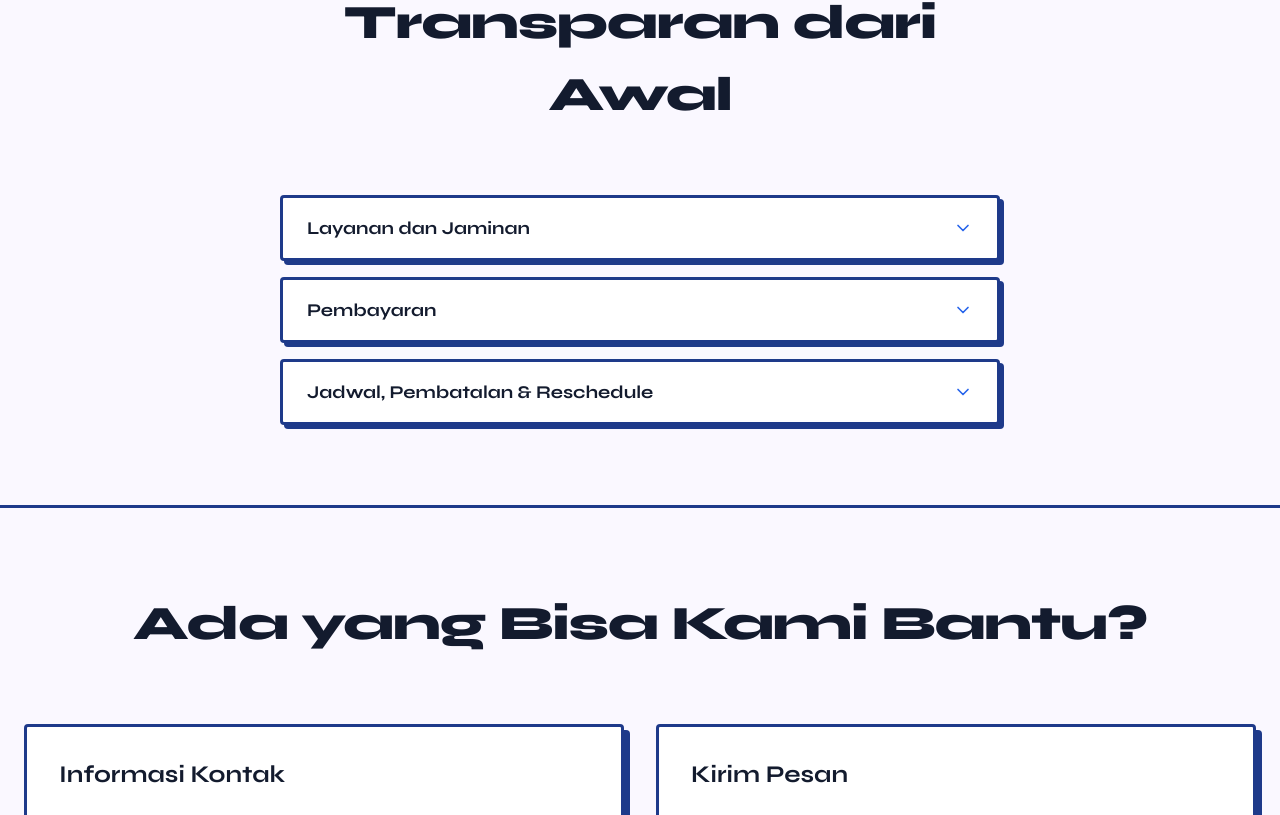
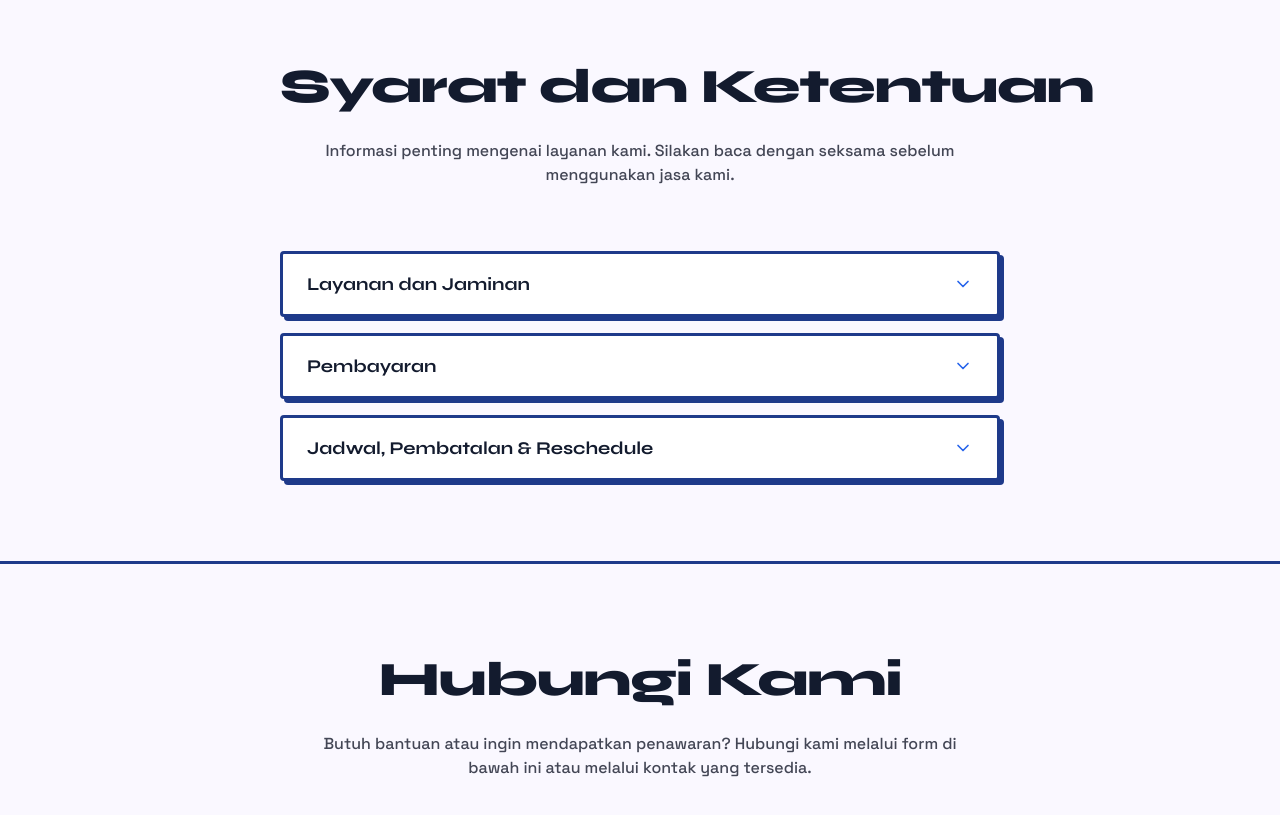
Before and after one commit to AlBasyaar/CV-Zen-Cool, a Next.js app: page / in a window 1280 px wide. Shown: the part 3385-4200 px from the top of the page. Built offline with nearby package versions, Linux system fonts and the light colour scheme.

Commit message:
Update contact, FAQ, and testimonial sections with new content and improved layout for better user engagement

```diff
--- a/app/components/ContactSection.tsx
+++ b/app/components/ContactSection.tsx
@@ -5,7 +5,7 @@ import { buttonBase, cardBase } from "./shared";
 
 const FacebookIcon = ({ className }: { className?: string }) => (
   <svg viewBox="0 0 24 24" fill="currentColor" className={className}>
-    <path d="M24 12.073c0-6.627-5.373-12-12-12s-12 5.373-12 12c0 5.99 4.388 10.954 10.125 11.854v-8.385H7.078v-3.469h3.047V9.43c0-3.007 1.792-4.669 4.533-4.669 1.312 0 2.686.235 2.686.235v2.953H15.83c-1.491 0-1.956.925-1.956 1.874v2.25h3.328l-.532 3.469h-2.796v8.385C19.612 23.027 24 18.062 24 12.073z"/>
+    <path d="M24 12.073c0-6.627-5.373-12-12-12s-12 5.373-12 12c0 5.99 4.388 10.954 10.125 11.854v-8.385H7.078v-3.469h3.047V9.43c0-3.007 1.792-4.669 4.533-4.669 1.312 0 2.686.235 2.686.235v2.953H15.83c-1.491 0-1.956.925-1.956 1.874v2.25h3.328l-.532 3.469h-2.796v8.385C19.612 23.027 24 18.062 24 12.073z" />
   </svg>
 );
 
@@ -19,7 +19,7 @@ const InstagramIcon = ({ className }: { className?: string }) => (
 
 const TiktokIcon = ({ className }: { className?: string }) => (
   <svg viewBox="0 0 24 24" fill="currentColor" className={className}>
-    <path d="M12.525.02c1.31-.02 2.61-.01 3.91-.02.08 1.53.63 3.09 1.75 4.17 1.12 1.11 2.7 1.62 4.24 1.79v4.03c-1.44-.05-2.89-.35-4.2-.97-.57-.26-1.1-.59-1.62-.93-.01 2.92.01 5.84-.02 8.75-.08 2.25-.8 4.45-2.2 6.13-1.6 1.91-4.04 2.96-6.49 2.77-2.67-.15-5.18-1.57-6.52-3.8-1.42-2.31-1.45-5.34-.1-7.7 1.25-2.19 3.6-3.66 6.09-3.92.15-.02.31-.02.46-.02v4.06c-1.41.09-2.73.91-3.4 2.12-.66 1.18-.68 2.69-.11 3.89.58 1.19 1.94 1.97 3.28 1.96 1.34 0 2.59-.83 3.12-2.07.24-.54.33-1.14.33-1.74V.02z"/>
+    <path d="M12.525.02c1.31-.02 2.61-.01 3.91-.02.08 1.53.63 3.09 1.75 4.17 1.12 1.11 2.7 1.62 4.24 1.79v4.03c-1.44-.05-2.89-.35-4.2-.97-.57-.26-1.1-.59-1.62-.93-.01 2.92.01 5.84-.02 8.75-.08 2.25-.8 4.45-2.2 6.13-1.6 1.91-4.04 2.96-6.49 2.77-2.67-.15-5.18-1.57-6.52-3.8-1.42-2.31-1.45-5.34-.1-7.7 1.25-2.19 3.6-3.66 6.09-3.92.15-.02.31-.02.46-.02v4.06c-1.41.09-2.73.91-3.4 2.12-.66 1.18-.68 2.69-.11 3.89.58 1.19 1.94 1.97 3.28 1.96 1.34 0 2.59-.83 3.12-2.07.24-.54.33-1.14.33-1.74V.02z" />
   </svg>
 );
 
@@ -28,9 +28,12 @@ export function ContactSection() {
     <div className="w-full border-t-[3px] border-[#1E3A8A]">
       <section id="kontak" className="py-20 px-6 max-w-[1280px] mx-auto">
         <div className="text-center mb-16">
-          <h2 className="font-[family-name:var(--font-syne)] text-[clamp(2rem,4vw,3rem)] font-extrabold text-[#131b2e] tracking-tight">
-            Ada yang Bisa Kami Bantu?
+          <h2 className="font-[family-name:var(--font-syne)] text-[clamp(2rem,4vw,3rem)] font-extrabold text-[#131b2e] tracking-tight mb-4">
+            Hubungi Kami
           </h2>
+          <p className="text-[#434655] font-medium max-w-2xl mx-auto">
+            Butuh bantuan atau ingin mendapatkan penawaran? Hubungi kami melalui form di bawah ini atau melalui kontak yang tersedia.
+          </p>
         </div>
 
         <div className="grid grid-cols-1 md:grid-cols-2 gap-8">
@@ -87,9 +90,9 @@ export function ContactSection() {
                 <div className="font-[family-name:var(--font-syne)] font-bold text-lg mb-3">Ikuti Kami</div>
                 <div className="flex gap-3">
                   {[
-                    { Icon: FacebookIcon, label: "Facebook", href: "https://facebook.com" },
-                    { Icon: InstagramIcon, label: "Instagram", href: "https://instagram.com" },
-                    { Icon: TiktokIcon, label: "TikTok", href: "https://tiktok.com" }
+                    { Icon: FacebookIcon, label: "Facebook", href: "https://www.facebook.com/profile.php?id=61581807759926" },
+                    { Icon: InstagramIcon, label: "Instagram", href: "https://www.instagram.com/cvzencool/" },
+                    { Icon: TiktokIcon, label: "TikTok", href: "https://www.tiktok.com/@cvzencool" }
                   ].map(({ Icon, label, href }, i) => (
                     <a
                       key={i}
--- a/app/components/FAQSection.tsx
+++ b/app/components/FAQSection.tsx
@@ -82,9 +82,12 @@ export function FAQSection() {
   return (
     <section id="faq" className="py-20 px-6 max-w-3xl mx-auto">
       <div className="text-center mb-16">
-        <h2 className="font-[family-name:var(--font-syne)] text-[clamp(2rem,4vw,3rem)] font-extrabold text-[#131b2e] tracking-tight">
-          Transparan dari Awal
+        <h2 className="font-[family-name:var(--font-syne)] text-[clamp(1.5rem,4vw,3rem)] font-extrabold text-[#131b2e] tracking-tight mb-4 whitespace-nowrap">
+          Syarat dan Ketentuan
         </h2>
+        <p className="text-[#434655] font-medium">
+          Informasi penting mengenai layanan kami. Silakan baca dengan seksama sebelum menggunakan jasa kami.
+        </p>
       </div>
 
       <div className="space-y-4">
--- a/app/components/TestimonialSection.tsx
+++ b/app/components/TestimonialSection.tsx
@@ -22,9 +22,12 @@ export function TestimonialSection() {
     <section id="testimoni" className="py-20 px-6 bg-[#2563EB] border-y-[3px] border-[#1E3A8A] shadow-[0px_8px_0px_0px_#1E3A8A]">
       <div className="max-w-[1280px] mx-auto">
         <div className="text-center mb-16">
-          <h2 className="font-[family-name:var(--font-syne)] text-[clamp(2rem,4vw,3rem)] font-extrabold text-white tracking-tight">
+          <h2 className="font-[family-name:var(--font-syne)] text-[clamp(2rem,4vw,3rem)] font-extrabold text-white tracking-tight mb-4">
             Mereka Sudah Buktikan
           </h2>
+          <p className="text-white/90 font-medium max-w-2xl mx-auto">
+            Kepuasan pelanggan adalah prioritas utama kami. Lihat apa yang dikatakan pelanggan tentang layanan kami.
+          </p>
         </div>
 
         <div className="grid grid-cols-1 md:grid-cols-3 gap-8">
```
